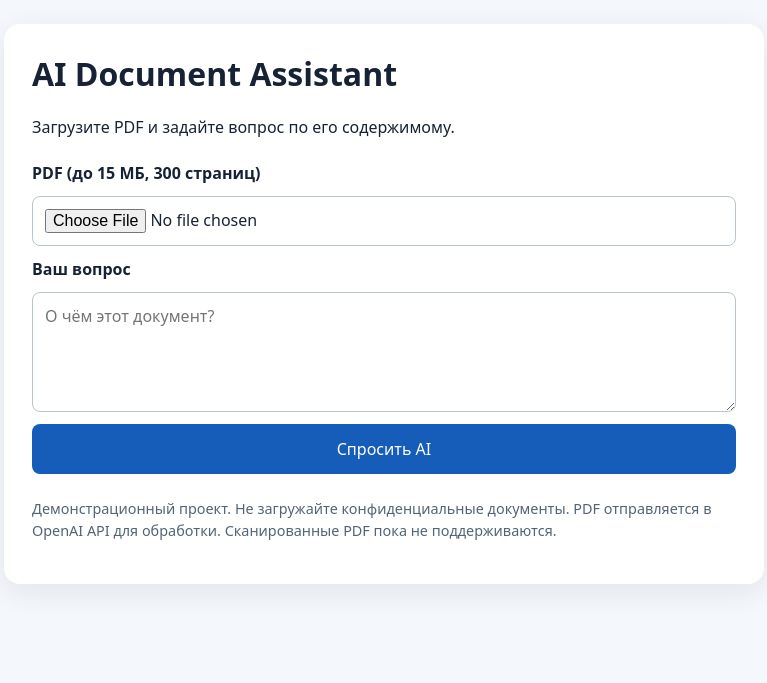
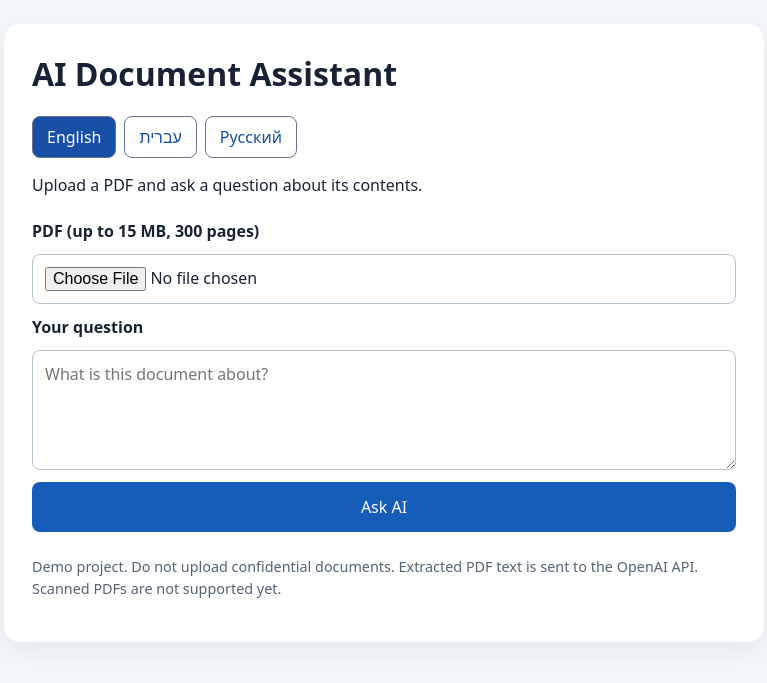
Before and after one commit to EduardK15/ai-document-assistant, a Flask app: page / in a window 1280 px wide. Shown: the top 683 px of the page, without its empty margins (256-1023 px from the left). Run offline with Flask 3, Linux system fonts and the light colour scheme.

Commit message:
Add files via upload

```diff
--- a/templates/index.html
+++ b/templates/index.html
@@ -1,3 +1,34 @@
 <!doctype html>
-<html lang="ru"><head><meta charset="utf-8"><meta name="viewport" content="width=device-width, initial-scale=1"><title>AI Document Assistant</title><link rel="stylesheet" href="/static/style.css"></head>
-<body><main><h1>AI Document Assistant</h1><p>Загрузите PDF и задайте вопрос по его содержимому.</p><form method="post" enctype="multipart/form-data"><label for="pdf">PDF (до 15 МБ, 300 страниц)</label><input id="pdf" name="pdf" type="file" accept=".pdf,application/pdf" required><label for="question">Ваш вопрос</label><textarea id="question" name="question" maxlength="1000" required placeholder="О чём этот документ?">{{ question or '' }}</textarea><button type="submit">Спросить AI</button></form>{% if error %}<section class="error" role="alert">{{ error }}</section>{% endif %}{% if answer %}<section><h2>Ответ AI</h2><p class="answer">{{ answer }}</p></section>{% endif %}<p class="note">Демонстрационный проект. Не загружайте конфиденциальные документы. PDF отправляется в OpenAI API для обработки. Сканированные PDF пока не поддерживаются.</p></main></body></html>
+<html lang="{{ lang }}" dir="{{ 'rtl' if lang == 'he' else 'ltr' }}">
+<head>
+<meta charset="utf-8">
+<meta name="viewport" content="width=device-width, initial-scale=1">
+<title>AI Document Assistant</title>
+<link rel="stylesheet" href="{{ url_for('static', filename='style.css') }}">
+<style>
+.languages {display:flex; flex-wrap:wrap; gap:8px; margin:16px 0;}
+.languages a {padding:9px 14px; border:1px solid #64748b; border-radius:8px; color:#174ea6; text-decoration:none;}
+.languages a[aria-current="true"] {background:#174ea6;color:white;}
+main {text-align:start;}
+.answer {white-space:pre-wrap;overflow-wrap:anywhere;}
+</style>
+</head>
+<body><main>
+<h1 dir="ltr">AI Document Assistant</h1>
+<nav class="languages" aria-label="{{ t.language }}" dir="ltr">
+{% for code, name in [('en','English'),('he','עברית'),('ru','Русский')] %}
+<a href="{{ url_for('index', lang=code) }}" lang="{{ code }}" aria-current="{{ 'true' if lang == code else 'false' }}">{{ name }}</a>
+{% endfor %}
+</nav>
+<p>{{ t.intro }}</p>
+<form method="post" action="{{ url_for('index', lang=lang) }}" enctype="multipart/form-data">
+<label for="pdf">{{ t.pdf }}</label>
+<input id="pdf" name="pdf" type="file" accept=".pdf,application/pdf" required>
+<label for="question">{{ t.question }}</label>
+<textarea id="question" name="question" maxlength="1000" required dir="auto" placeholder="{{ t.placeholder }}">{{ question or '' }}</textarea>
+<button type="submit">{{ t.ask }}</button>
+</form>
+{% if error %}<section class="error" role="alert">{{ error }}</section>{% endif %}
+{% if answer %}<section><h2>{{ t.answer }}</h2><p class="answer" dir="auto">{{ answer }}</p></section>{% endif %}
+<p class="note">{{ t.note }}</p>
+</main></body></html>
```
